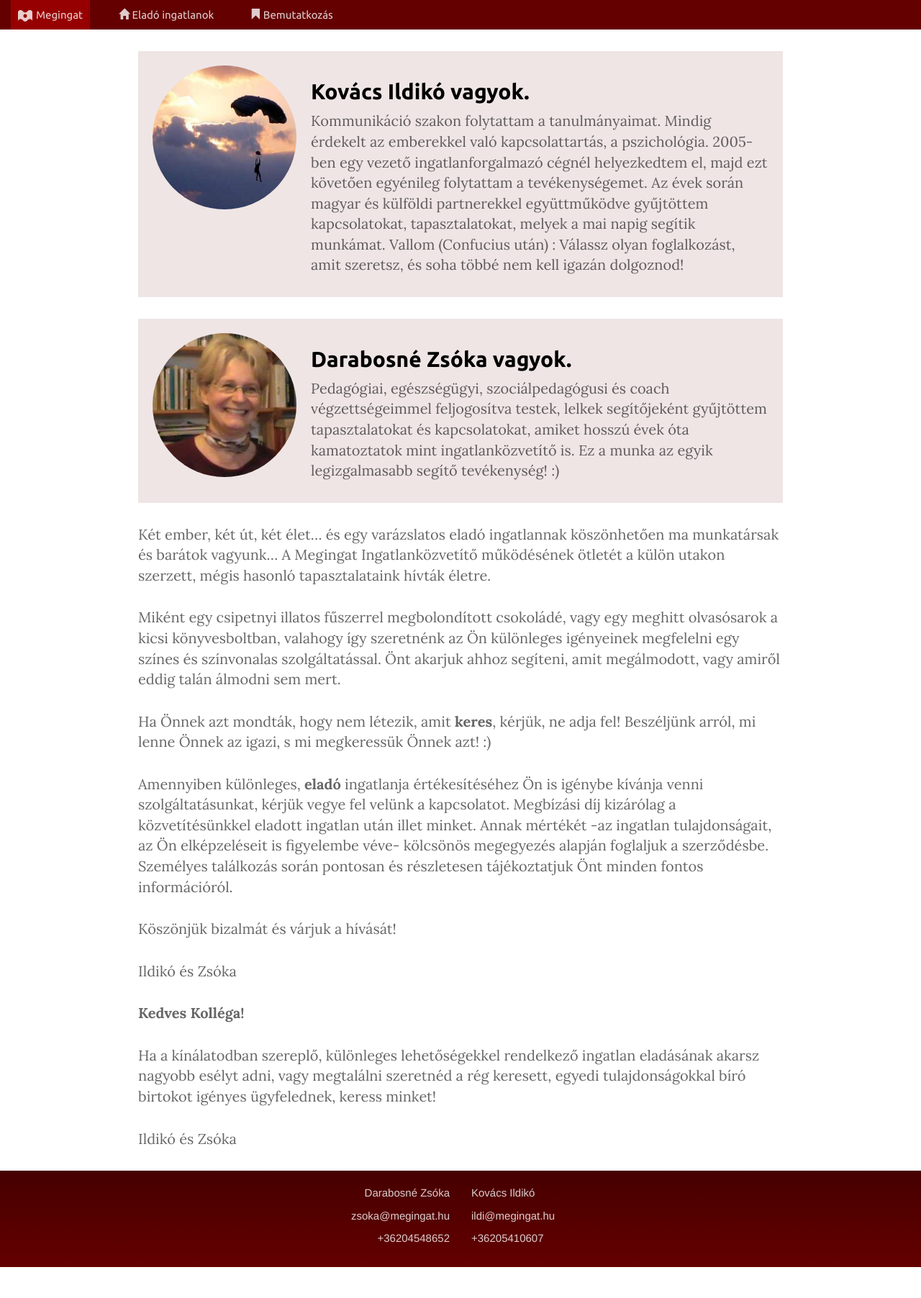
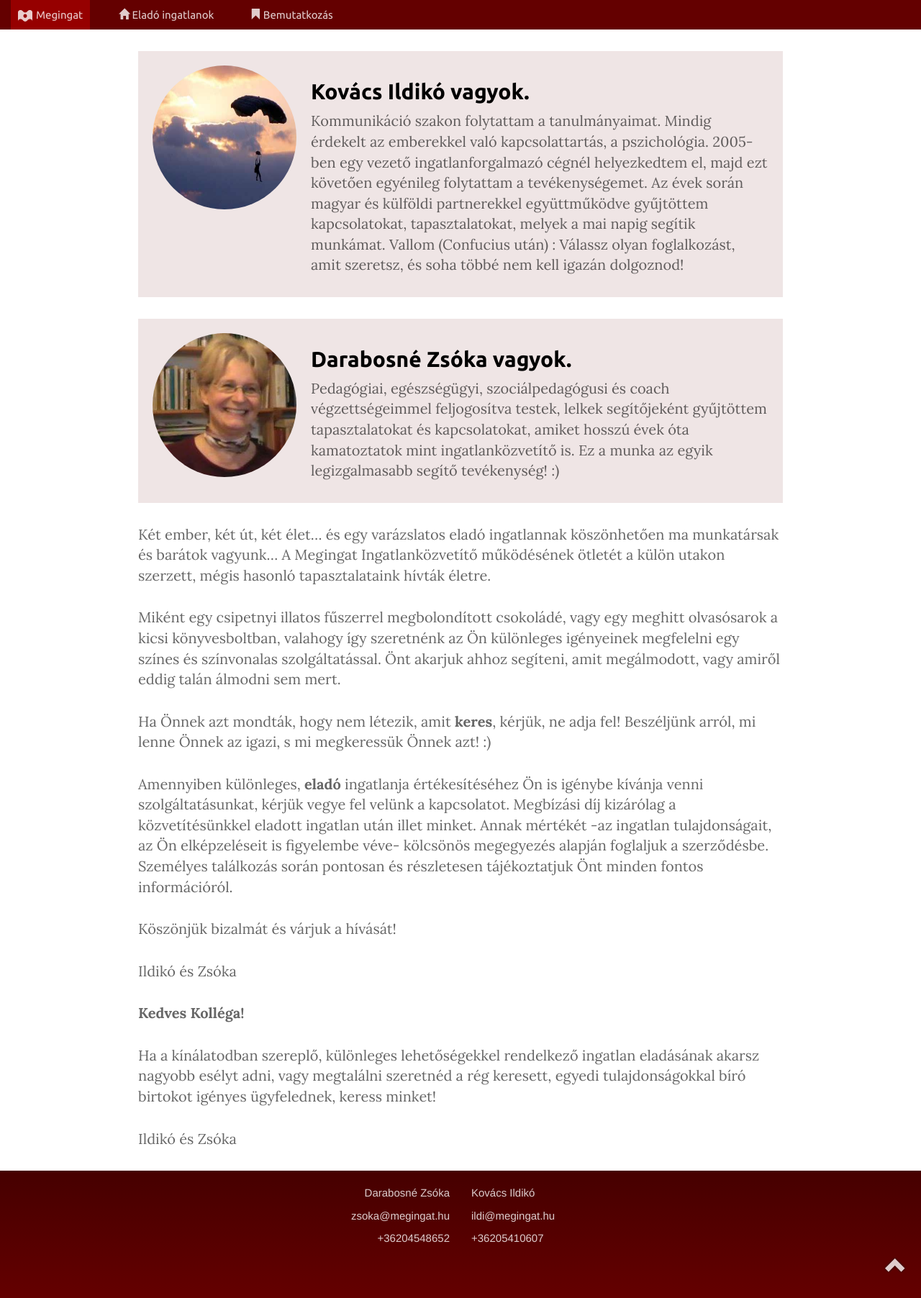
Before and after one commit to darabos/megingat, a Jekyll site: the page built from bemutatkozas/index.md, in a window 1280 px wide. Shown: the whole page at 72% size. Built offline with Jekyll 4.4.1, drawn with Linux system fonts in a browser that asks for light colours; nearby versions of some CDN libraries; before the commit the page ends 1761 px from its top, so only the background shows below that.

Commit message:
Felfele scrollozó nyíl az oldal alján.

```diff
--- a/_includes/footer.html
+++ b/_includes/footer.html
@@ -9,4 +9,7 @@
     <p><a href="mailto:ildi@megingat.hu">ildi@megingat.hu</a></p>
     <p>+36205410607</p>
   </div>
+  <div class="pull-right" id="scroll-up">
+    <i class="glyphicon glyphicon-chevron-up"></i>
+  </div>
 </div>
--- a/scripts/megingat.js
+++ b/scripts/megingat.js
@@ -71,6 +71,9 @@ $(function() {
     var foldPos = $('#fold').offset().top;
     $('html, body').animate({ scrollTop: foldPos }, 500);
   });
+  $('#scroll-up').click(function() {
+    $('html, body').animate({ scrollTop: 0 }, 500);
+  });
 
   // Parallax images.
   $('.prose h1 img').wrap('<div class="parallax"></div>');
--- a/style/megingat.css
+++ b/style/megingat.css
@@ -159,6 +159,17 @@
   opacity: 1;
 }
 
+#scroll-up {
+  font-size: 30px;
+  color: white;
+  opacity: 0.8;
+  text-shadow: 0 0 3px black;
+  cursor: pointer;
+}
+#scroll-up:hover {
+  opacity: 1;
+}
+
 .btn-megingat {
   color: rgba(255, 255, 255, 0.8);
   background-color: rgb(150, 0, 0);
```
